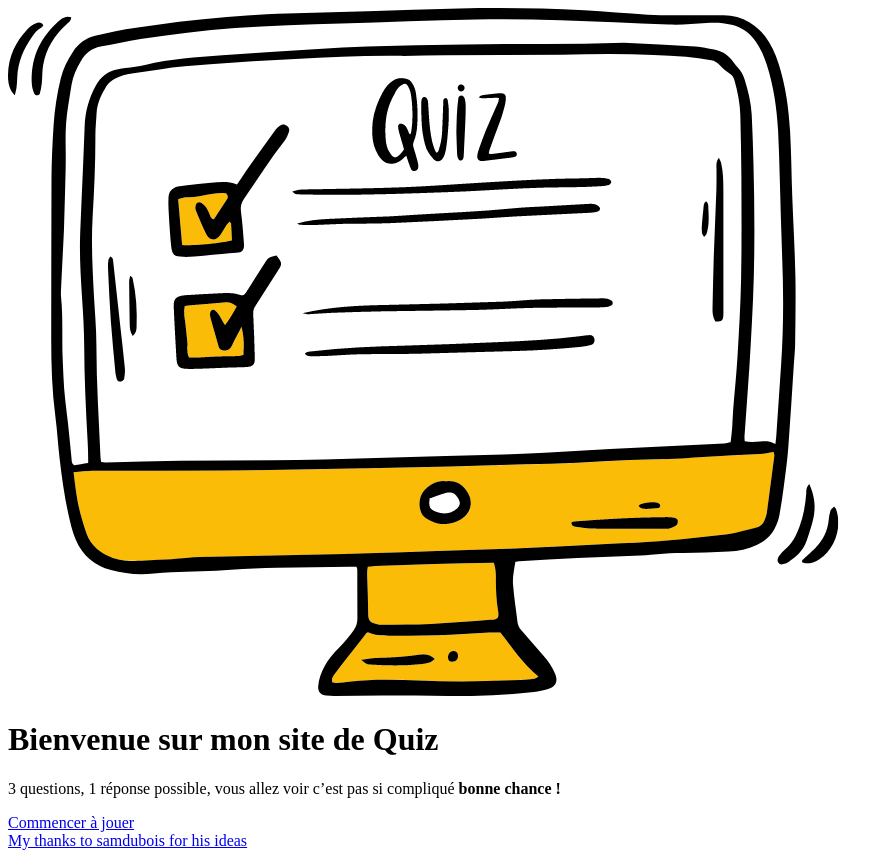
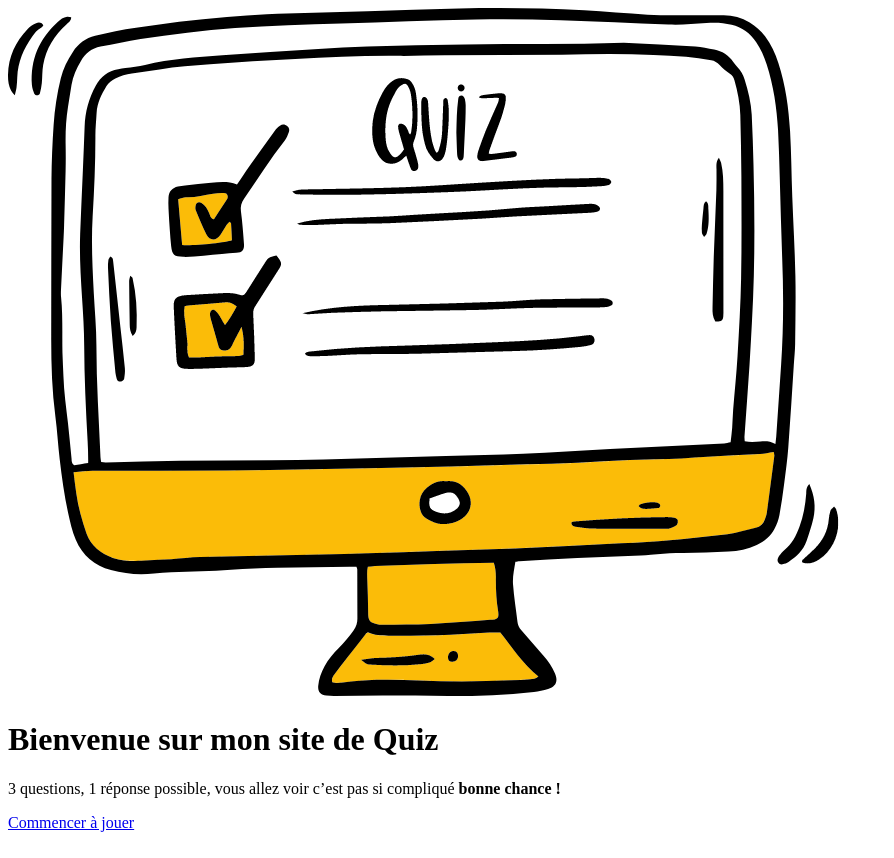
Before and after one commit to cordeliachase/simple-quizz, a plain HTML site: page index.html in a window 1280 px wide. Shown: the whole page, without its empty margins (0-894 px from the left). Drawn offline with Linux system fonts and the light colour scheme.

Commit message:
Update index.html

```diff
--- a/index.html
+++ b/index.html
@@ -12,10 +12,5 @@
         <p>3 questions, 1 réponse possible, vous allez voir c’est pas si compliqué <strong>bonne chance !</strong></p>
         <a href="questions.html">Commencer à jouer</a>
     </div>
-    <footer>
-        <div>
-            <a href="https://profiles.wordpress.org/samdubois/">My thanks to samdubois for his ideas</a>
-        </div>
-    </footer>
 </body>
 </html>
```
